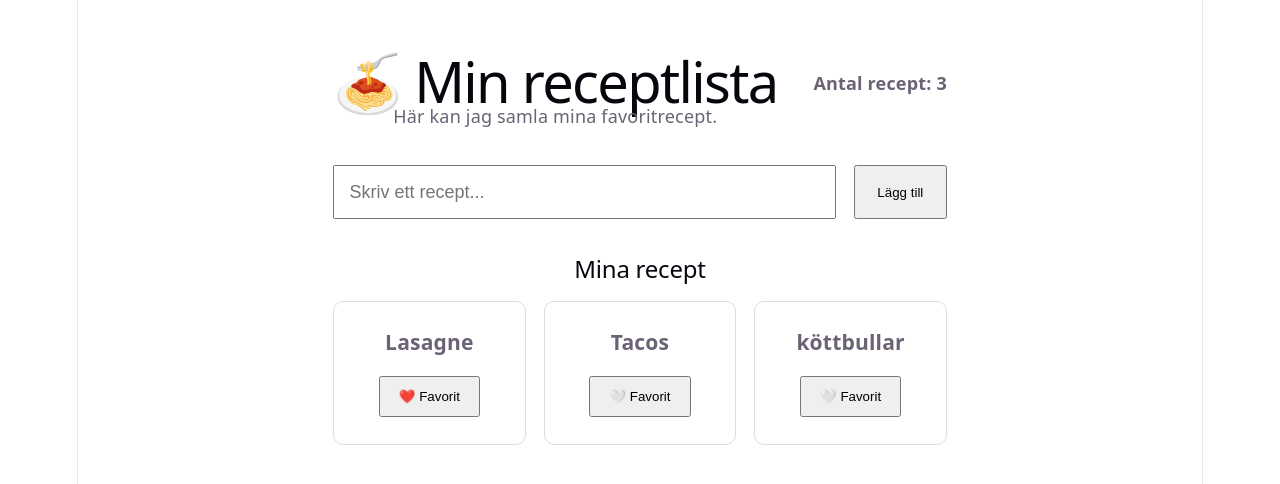
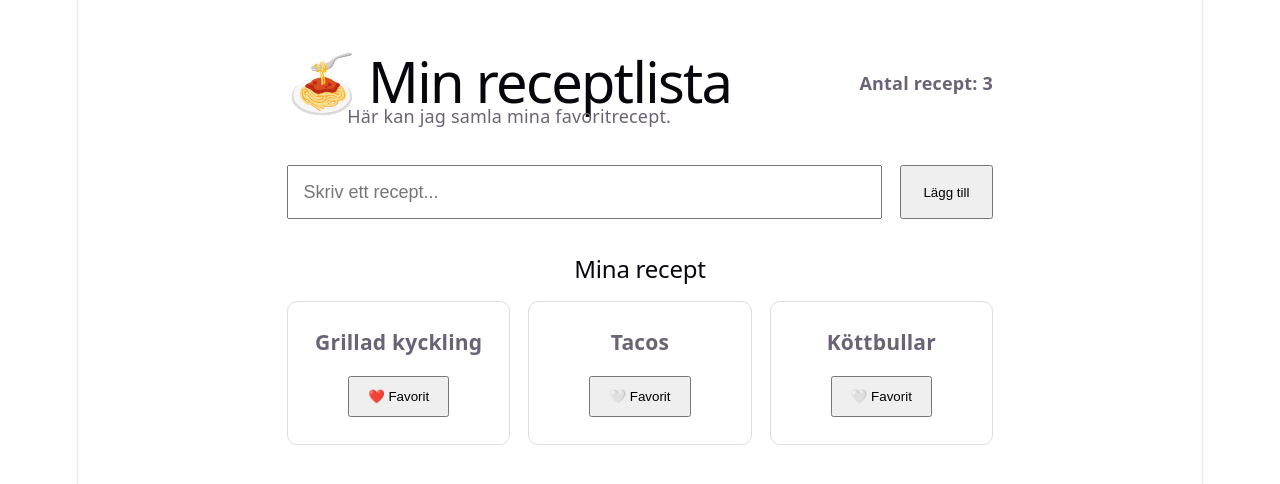
Before and after one commit to TSOLER89/min-receptlista, a React (Vite) app: page / in a window 1280 px wide. Shown: the top 484 px of the page. Built offline with nearby package versions, Linux system fonts and the light colour scheme.

Commit message:
Update recipe name for consistency and correct capitalization

```diff
--- a/src/App.jsx
+++ b/src/App.jsx
@@ -8,9 +8,9 @@ import './App.css'
 // Main application component for the recipe list
 function App() {
 const [recipes, setRecipes] = useState([
-  { id: 1, name: 'Lasagne', favorite: true },
+  { id: 1, name: 'Grillad kyckling', favorite: true },
   { id: 2, name: 'Tacos', favorite: false },
-  { id: 3, name: 'köttbullar', favorite: false }
+  { id: 3, name: 'Köttbullar', favorite: false }
 ]) // Array to store the list of recipes
 
 function addRecipe(name) {
```
